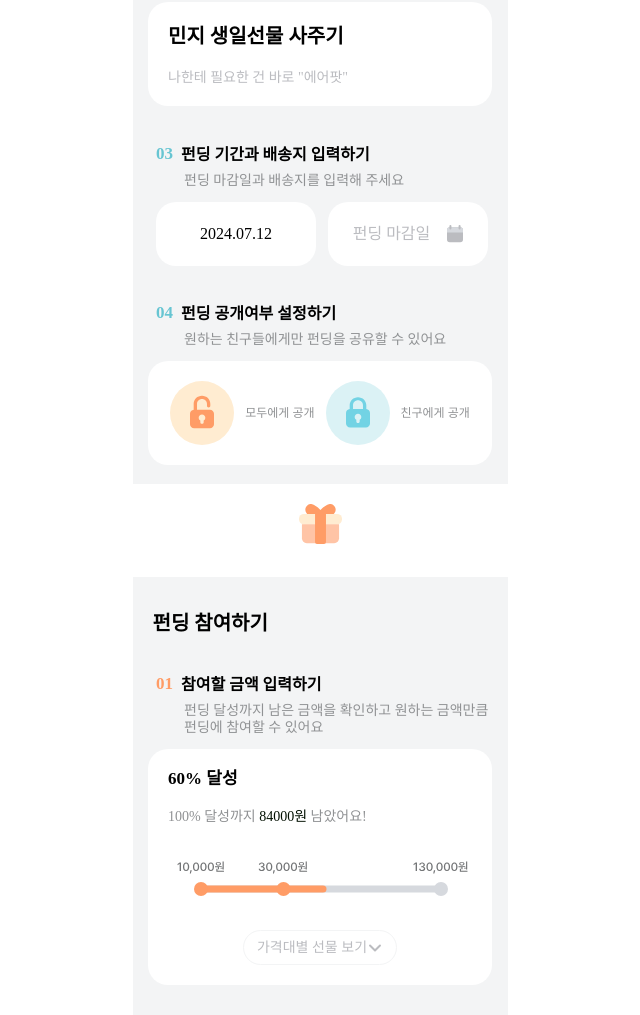
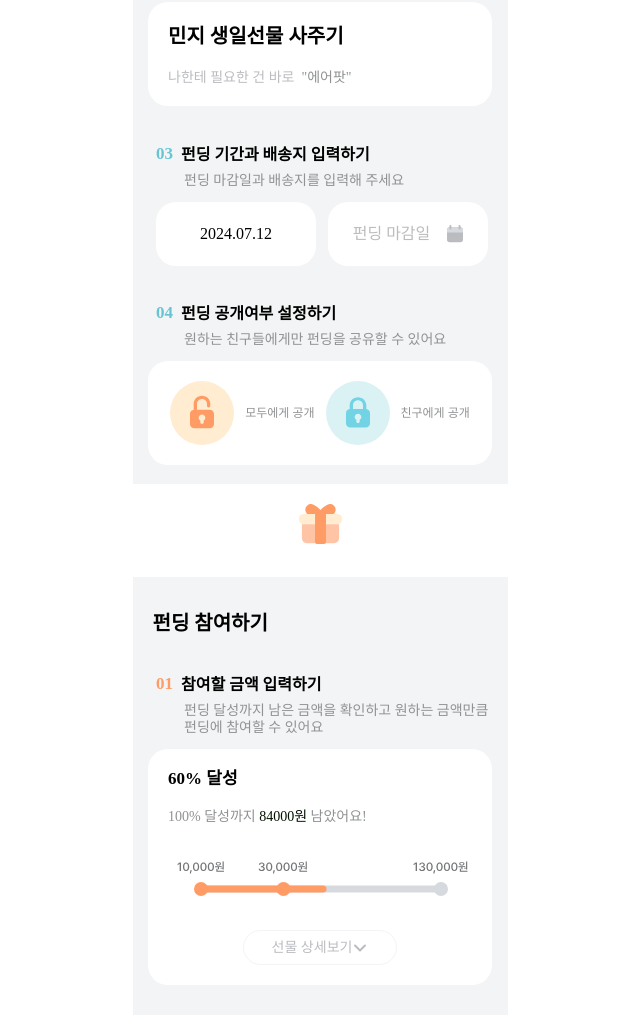
Before and after one commit to EFUB-GeumJaSsi/GiftU-Front, a React (Create React App) app: page /tutorial in a window 1280 px wide. Shown: the part 445-1460 px from the top of the page, without its empty margins (320-960 px from the left). Built offline with nearby package versions, Linux system fonts and the light colour scheme; no server answers.

Commit message:
🐛  fix: 튜토리얼 및 알림페이지 버그 수정

```diff
--- a/src/pages/Notification/NotificationPage.jsx
+++ b/src/pages/Notification/NotificationPage.jsx
@@ -128,13 +128,15 @@ const NotificationPage = () => {
           onTagChange={setTag}
         />
         <SOl>
-          {notiList.map((item, index) => {
-            return (
+          {notiList.length > 0 ? (
+            notiList.map((item, index) => (
               <li key={index}>
                 <NotificationItem data={item} />
               </li>
-            );
-          })}
+            ))
+          ) : (
+            <SNoNotification>알림이 없습니다</SNoNotification>
+          )}
         </SOl>
       </SMain>
       <NavComponent />
@@ -167,5 +169,10 @@ const SOl = styled.ol`
 
   width: 335px;
 `;
-
+const SNoNotification = styled.div`
+  font-size: 16px;
+  color: var(--gray-500);
+  text-align: center;
+  margin-top: 20px;
+`;
 export default NotificationPage;
--- a/src/pages/Tutorial/TutorialPage.jsx
+++ b/src/pages/Tutorial/TutorialPage.jsx
@@ -36,7 +36,10 @@ const TutorialPage = () => {
           component={() => (
             <SWhiteContainer>
               <SSecond1Wrapper>민지 생일선물 사주기</SSecond1Wrapper>
-              <SSecond2Wrapper>나한테 필요한 건 바로 "에어팟"</SSecond2Wrapper>
+              <SSecond2Wrapper>
+                나한테 필요한 건 바로 &nbsp;
+                <STextWrapper> "에어팟"</STextWrapper>
+              </SSecond2Wrapper>
             </SWhiteContainer>
           )}
         ></TitleDescription>
@@ -96,7 +99,7 @@ const TutorialPage = () => {
               </STextWrapper>
               <Slider2></Slider2>
               <SPriceBtnContainer>
-                가격대별 선물 보기
+                선물 상세보기
                 <Drop />
               </SPriceBtnContainer>
             </SWhiteContainer>
@@ -156,6 +159,8 @@ const SSecond1Wrapper = styled.div`
 `;
 const SSecond2Wrapper = styled.div`
   ${B3}
+  display:flex;
+  flex-direction: row;
   color: var(--gray-400);
 `;
 const SContainer = styled.div`
```
